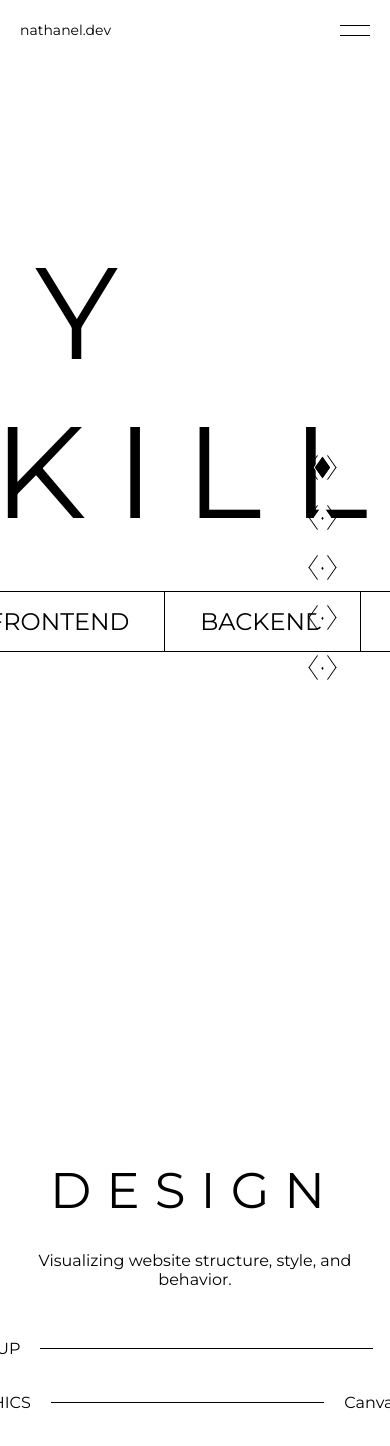
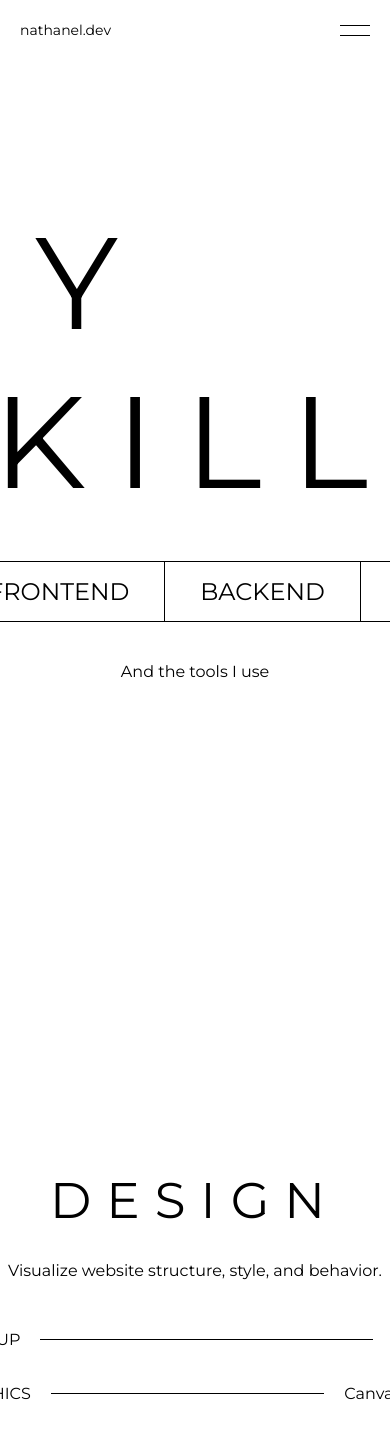
Before and after one commit to natdlc/nathanel-portfolio, a Next.js app: page /skills in a window 390 px wide. Shown: the top 1446 px of the page. Built offline with nearby package versions, Linux system fonts and the light colour scheme.

Commit message:
style and content improvements

```diff
--- a/components/common/custom-link/custom-link.module.css
+++ b/components/common/custom-link/custom-link.module.css
@@ -18,7 +18,7 @@
   border-bottom: 1px solid black;
 }
 
-@media (max-width: 600px) {
+@media (max-width: 1000px) {
   .custom_link {
     border-bottom: none;
     margin-left: 0;
--- a/components/common/submenu/submenu.module.css
+++ b/components/common/submenu/submenu.module.css
@@ -66,7 +66,7 @@
   transform: rotate(-45deg);
 }
 
-@media (max-width: 600px) {
+@media (max-width: 1000px) {
   .menu > li > a {
     border: none;
     border-bottom: 1px solid black;
--- a/components/skills/hero/hero.jsx
+++ b/components/skills/hero/hero.jsx
@@ -39,6 +39,16 @@ export default function Hero({ dispatch }) {
           </div>
         )}
       </InView>
+      <InView>
+        {({ inView, ref }) => (
+          <p
+            ref={ref}
+            className={inView ? styles.shownSubtext : styles.hiddenSubtext}
+          >
+            And the tools I use
+          </p>
+        )}
+      </InView>
     </section>
   );
 }
--- a/components/skills/hero/hero.module.css
+++ b/components/skills/hero/hero.module.css
@@ -39,6 +39,20 @@
   transition: all 1s;
 }
 
+/* subtext animation */
+.hiddenSubtext {
+  opacity: 0;
+  transform: translateY(20%);
+  filter: blur(5px);
+  transition: all 1s;
+}
+.shownSubtext {
+  opacity: 1;
+  transform: translateY(0);
+  filter: blur(0);
+  transition: all 1s;
+}
+
 /* buttons animation */
 .hiddenButtons {
   opacity: 0;
--- a/layout/nav/header/header.module.css
+++ b/layout/nav/header/header.module.css
@@ -46,7 +46,7 @@
   animation-duration: 1s;
 }
 
-@media (max-width: 500px) {
+@media (max-width: 1000px) {
   .header {
     padding: 10px;
   }
--- a/layout/nav/header/main-menu/main-menu.module.css
+++ b/layout/nav/header/main-menu/main-menu.module.css
@@ -56,9 +56,7 @@
   .nav {
     display: none;
   }
-}
 
-@media (max-width: 600px) {
   .mobile {
     display: block;
   }
--- a/layout/nav/skills-icon/skills-icon.module.css
+++ b/layout/nav/skills-icon/skills-icon.module.css
@@ -3,7 +3,7 @@
   position: fixed;
   bottom: 0;
   right: 0;
-  padding: 20px;
+  padding: 5px;
 }
 
 .link {
@@ -14,7 +14,52 @@
 
 .svg line {
   filter: blur(0);
-  transition: all 0.5s;
+  transition: all;
+}
+
+/* line 1 */
+.svg line:nth-child(9) {
+  transition-duration: 3s;
+}
+
+/* line 2 */
+.svg line:nth-child(8) {
+  transition-duration: 2s;
+}
+
+/* line 3 */
+.svg line:nth-child(7) {
+  transition-duration: 2.8s;
+}
+
+/* line 4 */
+.svg line:nth-child(6) {
+  transition-duration: 1.5s;
+}
+
+/* line 5 */
+.svg line:nth-child(5) {
+  transition-duration: 1.2s;
+}
+
+/* line 6 */
+.svg line:nth-child(4) {
+  transition-duration: 1s;
+}
+
+/* line 7 */
+.svg line:nth-child(3) {
+  transition-duration: 1.5s;
+}
+
+/* line 8 */
+.svg line:nth-child(2) {
+  transition-duration: 3s;
+}
+
+/* line 9 */
+.svg line:nth-child(1) {
+  transition-duration: 2.5s;
 }
 
 .svg:hover,
@@ -24,7 +69,7 @@
 
 .svg,
 .on_skills_page {
-  transition: all 1s;
+  transition: all 0.4s;
 }
 
 /* PAGE TRANSITION ANIMATIONS */
@@ -32,46 +77,55 @@
 /* line 1 */
 .on_skills_page line:nth-child(9) {
   transform: translateY(5.4%) scaleY(0.815);
+  transition-duration: 3s;
 }
 
 /* line 2 */
 .on_skills_page line:nth-child(8) {
   transform: translateX(-3%) scaleX(1.375);
+  transition-duration: 2s;
 }
 
 /* line 3 */
 .on_skills_page line:nth-child(7) {
   transform: translateY(1.5%) scaleY(0.98);
+  transition-duration: 2.8s;
 }
 
 /* line 4 */
 .on_skills_page line:nth-child(6) {
   transform: translateX(-18%) scaleX(1.19);
+  transition-duration: 1.5s;
 }
 
 /* line 5 */
 .on_skills_page line:nth-child(5) {
   transform: translateY(28%) scaleY(0.76);
+  transition-duration: 1.2s;
 }
 
 /* line 6 */
 .on_skills_page line:nth-child(4) {
   transform: translateX(-48%) scaleX(1.62);
+  transition-duration: 1s;
 }
 
 /* line 7 */
 .on_skills_page line:nth-child(3) {
   transform: translateY(-114%) scaleY(2.75);
+  transition-duration: 1.5s;
 }
 
 /* line 8 */
 .on_skills_page line:nth-child(2) {
   transform: translateX(-3%) scaleX(1.185);
+  transition-duration: 3s;
 }
 
 /* line 9 */
 .on_skills_page line:nth-child(1) {
   transform: translateX(-4%) scaleX(1.21);
+  transition-duration: 2.5s;
 }
 
 /* INITIAL LOAD ANIMATION */
@@ -121,7 +175,7 @@
   transform: translateX(-114%) scaleX(11.21);
 }
 
-@media (max-width: 600px) {
+@media (max-width: 1000px) {
   .aside {
     display: none;
   }
--- a/layout/nav/skills-nav/skills-nav.module.css
+++ b/layout/nav/skills-nav/skills-nav.module.css
@@ -85,3 +85,9 @@
   height: 0;
   border: 1px solid black;
 }
+
+@media (max-width: 1000px) {
+  .div {
+    display: none;
+  }
+}
--- a/layout/nav/socials/socials.module.css
+++ b/layout/nav/socials/socials.module.css
@@ -51,7 +51,7 @@
   margin-left: 5px;
 }
 
-@media (max-width: 600px) {
+@media (max-width: 1000px) {
   .aside {
     position: static;
     display: flex;
--- a/lib/content/skills.js
+++ b/lib/content/skills.js
@@ -3,7 +3,7 @@ export function getSkillItems() {
     {
       id: "design",
       title: "design",
-      description: "Visualizing website structure, style, and behavior.",
+      description: "Visualize website structure, style, and behavior.",
       tools: [
         {
           key: "mockup",
@@ -18,8 +18,7 @@ export function getSkillItems() {
     {
       id: "frontend",
       title: "frontend",
-      description:
-        "Converting design files to code that lives on the internet.",
+      description: "Convert design files to code that lives on the internet.",
       tools: [
         {
           key: "ui library",
@@ -34,7 +33,7 @@ export function getSkillItems() {
     {
       id: "backend",
       title: "backend",
-      description: "Building website functionality and security with code",
+      description: "Build website functionality and security with code",
       tools: [
         {
           key: "language",
@@ -57,7 +56,7 @@ export function getSkillItems() {
     {
       id: "deployment",
       title: "deployment",
-      description: "Guaranteeing your website is up and running 24/7.",
+      description: "Guarantee website to be up and running 24 hours per day",
       tools: [
         {
           key: "frontend hosting",
```
